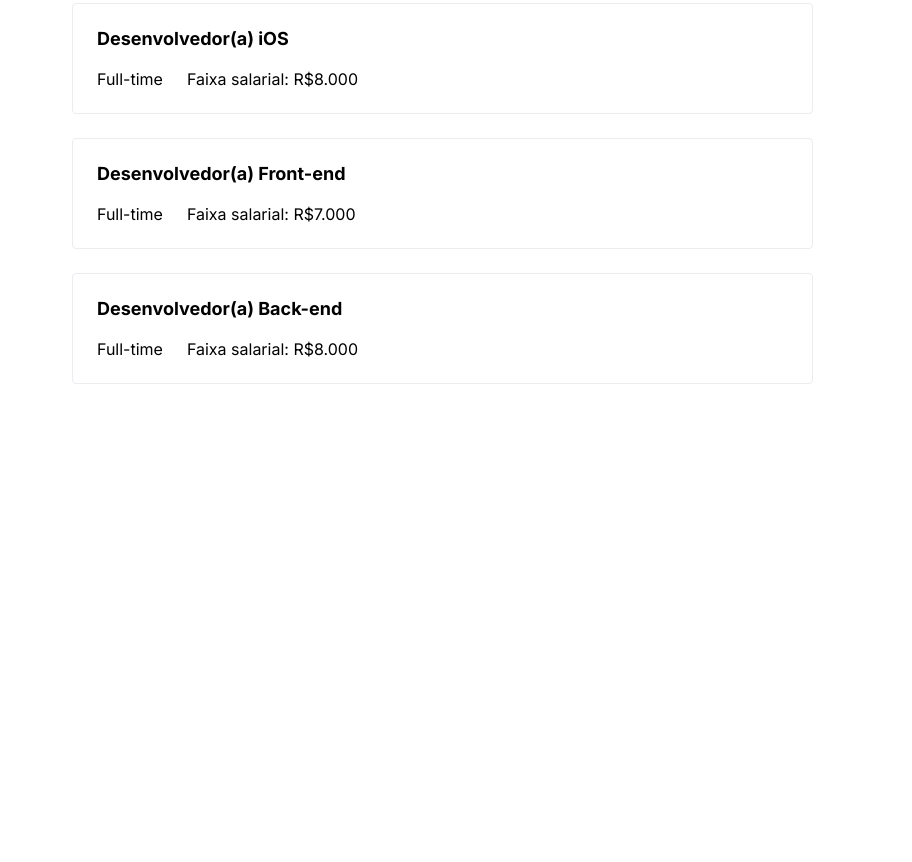
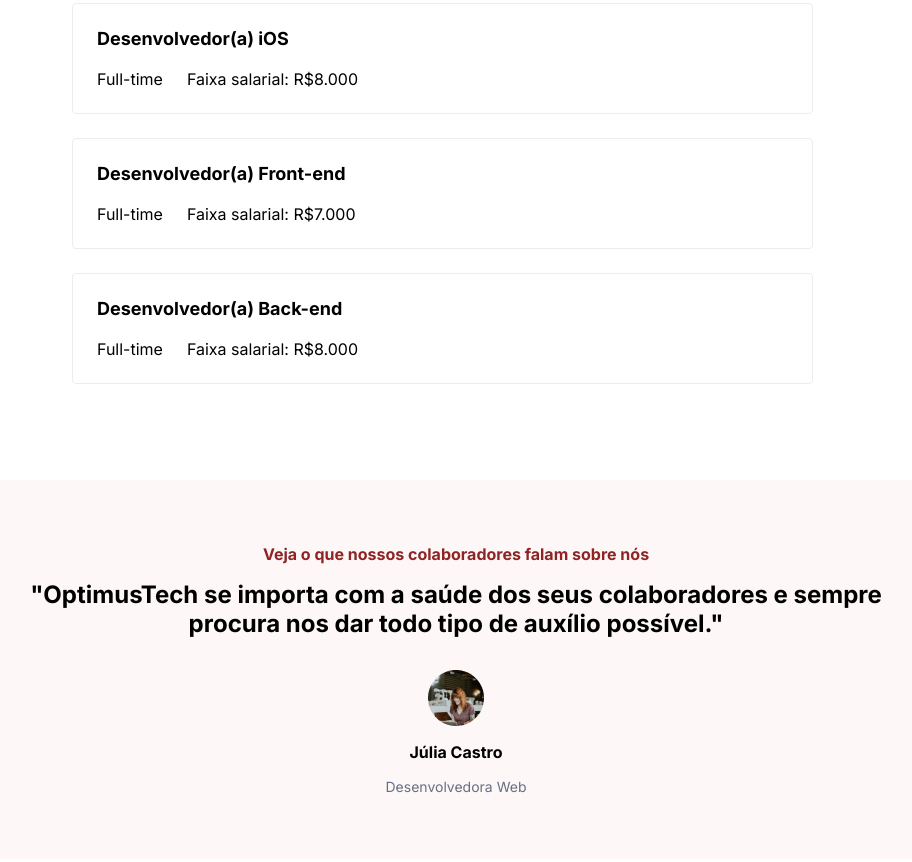
Before and after one commit to KaicMachado/OptimusTech, a plain HTML site: page index.html in a window 1280 px wide. Shown: the part 1983-2845 px from the top of the page, without its empty margins (184-1096 px from the left). Before the commit the page ends 2367 px from the top, so only its background shows below. Drawn offline with Linux system fonts and the light colour scheme.

Commit message:
add page depoimentos

```diff
--- a/index.html
+++ b/index.html
@@ -131,6 +131,18 @@
     </div>
 
   </section>
+  <section class="depoimentos">
+    <div class="container">
+      <p>Veja o que nossos colaboradores falam sobre nós</p>
+      <h2>"OptimusTech se importa com a saúde dos seus colaboradores e sempre procura nos dar todo tipo de auxílio
+        possível."</h2>
+      <div class="depoimento-cliente">
+        <img src="assets/depoimento-img.png" width="56" height="56" alt="Imagem depoimento">
+        <p>Júlia Castro</p>
+        <span>Desenvolvedora Web</span>
+      </div>
+    </div>
+  </section>
 </body>
 
 </html>
--- a/style.css
+++ b/style.css
@@ -3,6 +3,7 @@
 @import "./styles/metricas.css";
 @import "./styles/talentos.css";
 @import "./styles/vagas.css";
+@import "./styles/depoimentos.css";
 
 * {
  padding: 0;
--- /dev/null
+++ b/styles/depoimentos.css
@@ -0,0 +1,52 @@
+.container {
+ text-align: center;
+ padding: 4rem;
+ background: rgba(195, 25, 25, 0.03);
+ width: 70%;
+ margin: 6rem auto;
+ border-radius: 16px;
+}
+
+.container p {
+ color: var(--cor-padrao);
+ font-weight: bold;
+}
+
+.container h2 {
+ margin-top: 1rem;
+}
+
+.depoimento-cliente {
+ display: flex;
+ flex-direction: column;
+ margin-top: 2rem;
+ gap: 1rem;
+}
+
+.depoimento-cliente img {
+ margin: 0 auto;
+}
+
+.depoimento-cliente span {
+ font-size: 0.875rem;
+ color: var(--cor-links);
+}
+
+.depoimento-cliente p {
+ color: #000;
+}
+
+@media (max-width: 500px) {
+ .container {
+  padding: 3rem;
+ }
+ .container h2 {
+  font-size: 0.875rem;
+ }
+ .container p {
+  font-size: 0.75rem;
+ }
+ .depoimento-cliente {
+  margin-top: 1rem;
+ }
+}
```
Also changed, not shown: assets/depoimento-img.png (added).
